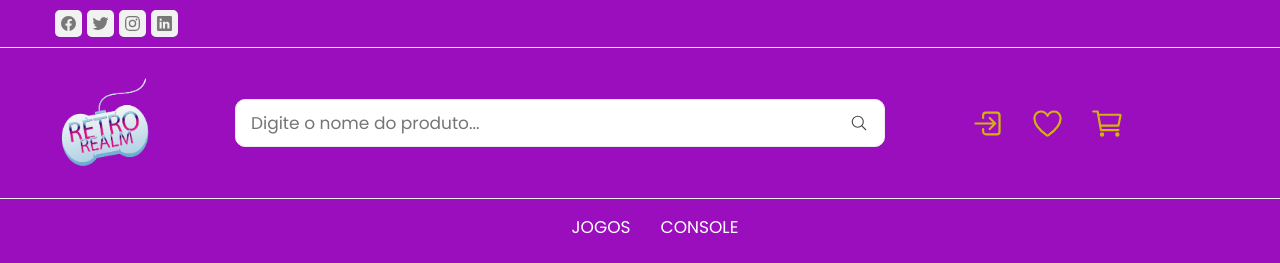
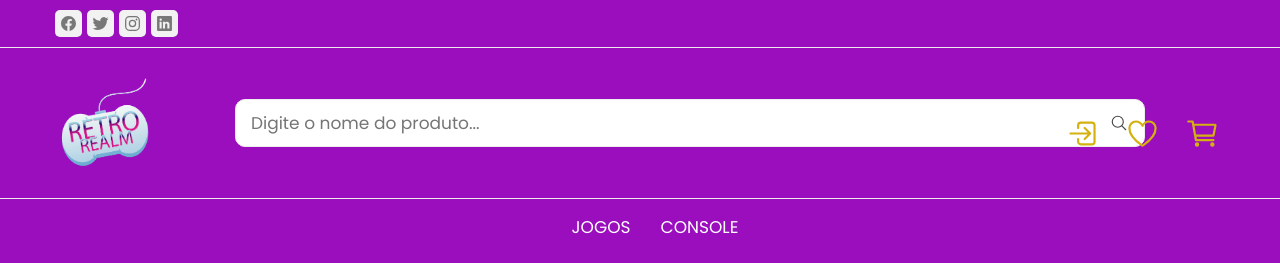
Before and after one commit to MarianaMancan/TrabalhoEcommerce, a plain HTML site: page RetroRealm/index.html in a window 1280 px wide. Shown: the top 263 px of the page. Drawn offline with nearby package versions, Linux system fonts and the light colour scheme.

Commit message:
corrigindo header

```diff
--- a/RetroRealm/assets/css/style-prefix.css
+++ b/RetroRealm/assets/css/style-prefix.css
@@ -412,6 +412,15 @@ body::-webkit-scrollbar-thumb:hover { background: hsl(0, 0%, 70%); }
 .header-top,
 .header-user-actions,
 .desktop-navigation-menu { display: none; }
+
+.header-user-actions{
+  position: absolute;
+  margin-top: 20px;
+  display: flex;
+  justify-content: flex-end;
+ right: 40px;
+}
+
 
 .header-main {
   padding: 20px 0;
@@ -2521,6 +2530,7 @@ footer {
         -ms-transform: translateY(0);
             transform: translateY(0);
     opacity: 1;
+    position: relative;
     visibility: visible;
     pointer-events: all;
   }
```
